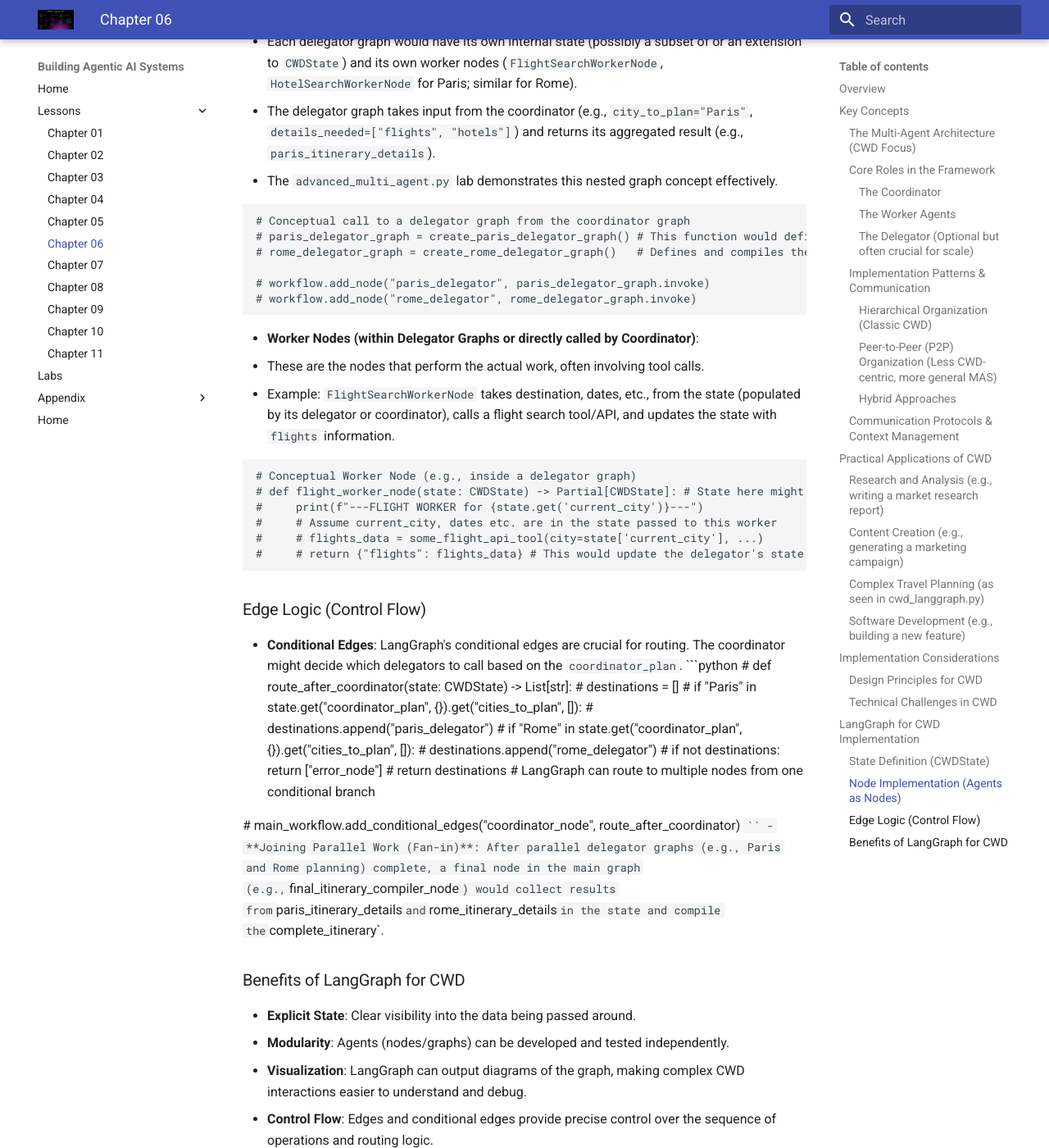
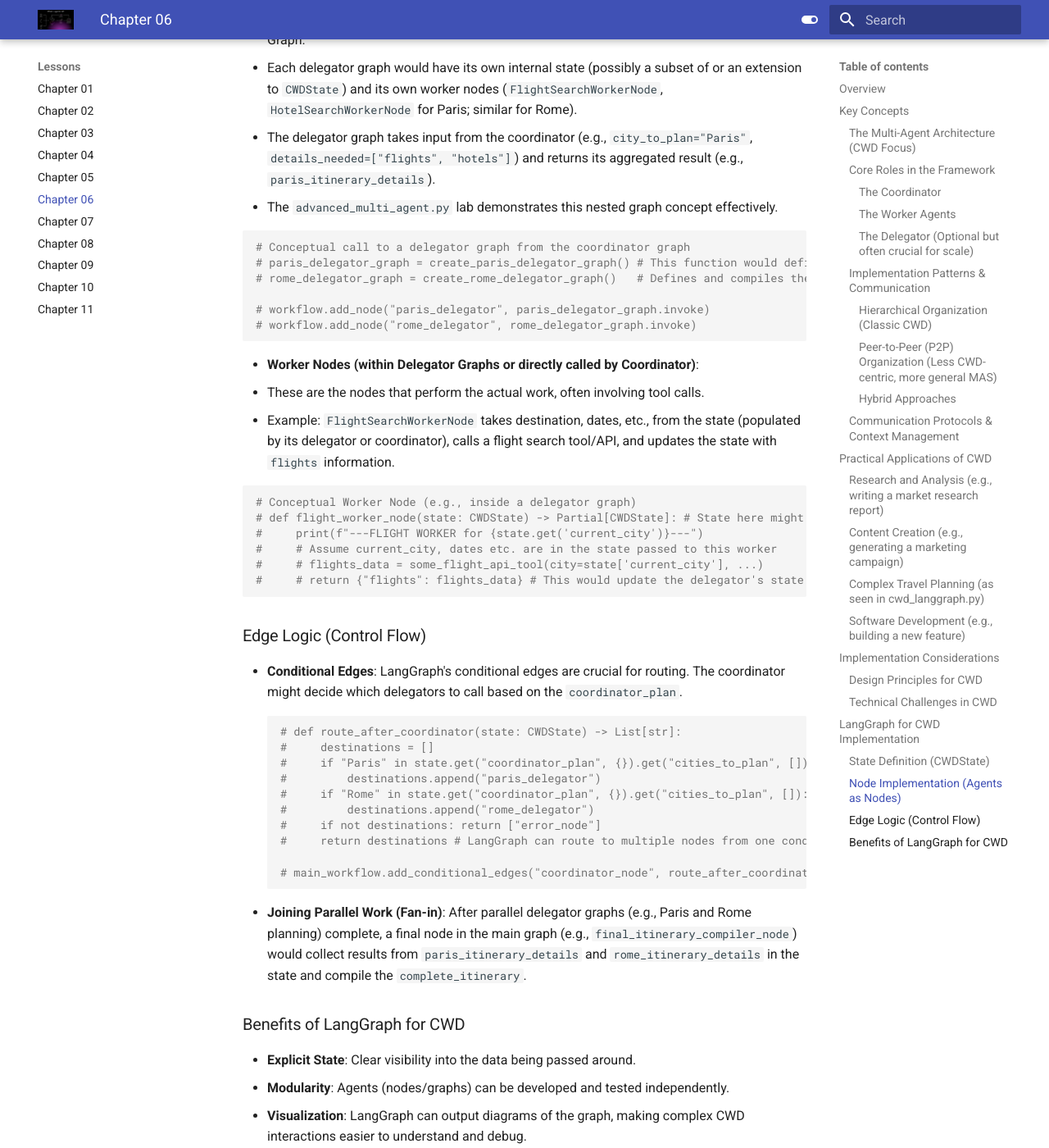
Before and after one commit to memari-majid/Agentic-AI-Systems, an MkDocs documentation site: the page built from docs/Lessons/Chapter06/6 Exploring the Coordinator, Worker, and Delegator Approach.md, in a window 1280 px wide and 1400 px high, scrolled down 9466 px. Shown: the whole window at 82% size. Built offline with MkDocs 1.6.1 and Material for MkDocs 9.7.7, drawn with Linux system fonts in a browser that asks for light colours; some of the changed text lies outside the part shown.

Commit message:
Enhance MkDocs theme with improved navigation and visual features

```diff
--- a/mkdocs.yml
+++ b/mkdocs.yml
@@ -1,9 +1,40 @@
-site_name: Building Agentic AI Systems
+site_name: Agentic AI Systems
 site_url: https://memari-majid.github.io/Agentic-AI-Systems/
 theme:
   name: material
   logo: image.png
   favicon: image.png
+  features:
+    - navigation.instant
+    - navigation.tracking
+    - navigation.tabs
+    - navigation.sections
+    - navigation.expand
+    - navigation.indexes
+    - search.suggest
+    - search.highlight
+  palette:
+    - media: "(prefers-color-scheme: light)"
+      scheme: default
+      primary: indigo
+      accent: indigo
+      toggle:
+        icon: material/toggle-switch
+        name: Switch to dark mode
+    - media: "(prefers-color-scheme: dark)"
+      scheme: slate
+      primary: indigo
+      accent: indigo
+      toggle:
+        icon: material/toggle-switch-off-outline
+        name: Switch to light mode
+
+markdown_extensions:
+  - admonition
+  - pymdownx.details
+  - pymdownx.superfences
+  - attr_list
+
 nav:
   - Home: index.md
   - Lessons:
```
